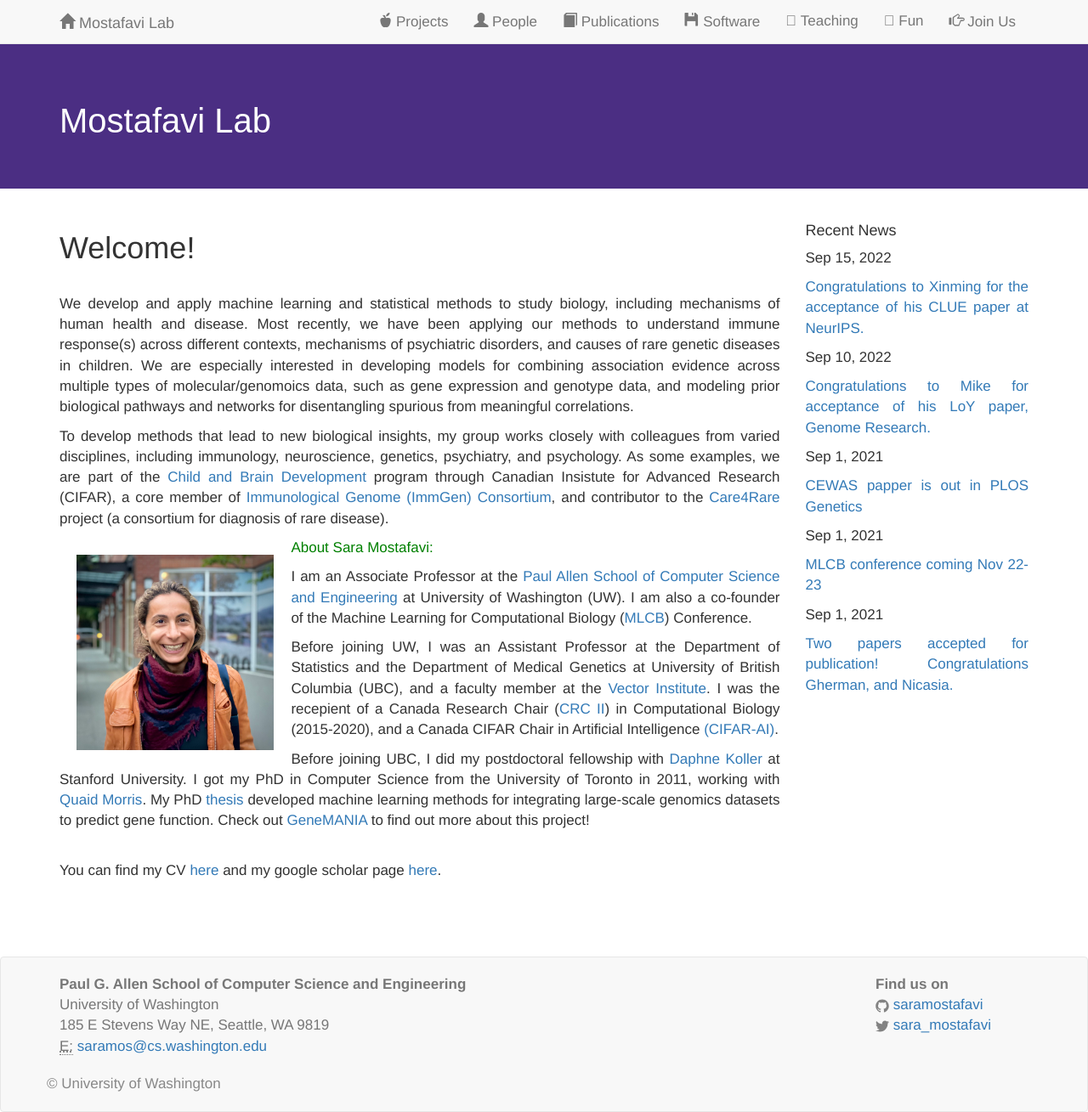
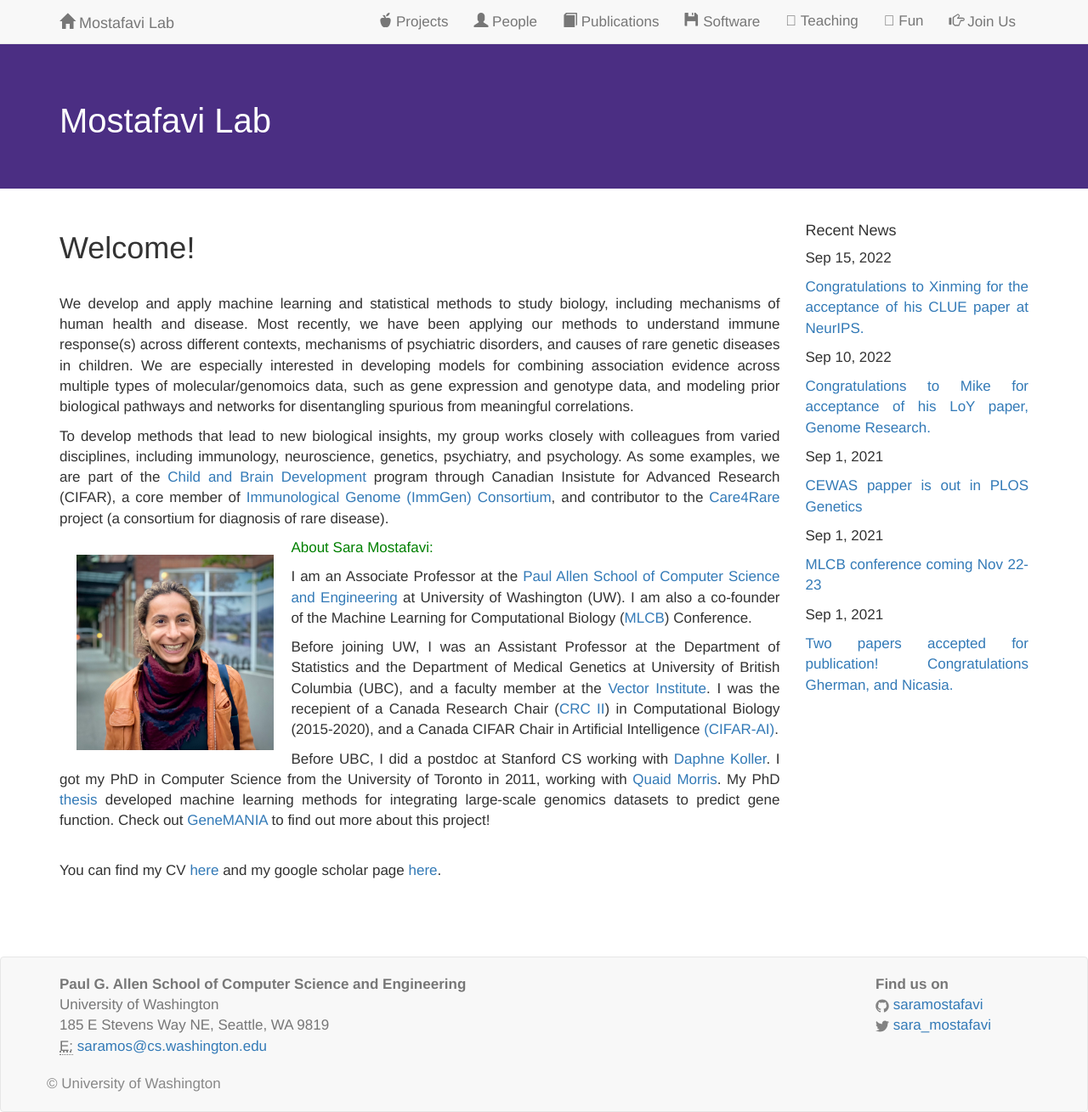
Before and after one commit to saramostafavi/saramostafavi.github.io, a Jekyll site: the page built from index.html, in a window 1280 px wide. Shown: the whole page at 85% size. Built offline with Jekyll 4.4.1, drawn with Linux system fonts in a browser that asks for light colours; nearby versions of some CDN libraries; a style sheet for code colours, icons or effects is not loaded.

Commit message:
Update index.html

```diff
--- a/index.html
+++ b/index.html
@@ -31,7 +31,7 @@ To develop methods that lead to new biological insights, my group works closely
 <p>
 Before joining UW, I  was an Assistant Professor at the Department of Statistics and the Department of Medical Genetics at University of British Columbia (UBC), and a faculty member at the <a href="https://vectorinstitute.ai/">Vector Institute</a>. I was the recepient of a Canada Research Chair (<a href="http://www.chairs-chaires.gc.ca/chairholders-titulaires/profile-eng.aspx?profileId=3457">CRC II</a>) in Computational Biology (2015-2020), and a Canada CIFAR Chair in Artificial Intelligence <a href="https://www.cifar.ca/cifarnews/2018/12/03/29-researchers-named-to-first-cohort-of-canada-cifar-artificial-intelligence-chairs">(CIFAR-AI)</a>.</p>
 
-<p>Before joining UBC, I did my postdoctoral fellowship with <a href="http://dags.stanford.edu/index.html">Daphne Koller</a> at Stanford University. I got my PhD in Computer Science from the University of Toronto in 2011, working with <a href="http://www.morrislab.ca/">Quaid Morris</a>.
+<p>Before UBC, I did a postdoc at Stanford CS working with <a href="http://dags.stanford.edu/index.html">Daphne Koller</a>. I got my PhD in Computer Science from the University of Toronto in 2011, working with <a href="http://www.morrislab.ca/">Quaid Morris</a>.
 My PhD <a href="http://ai.stanford.edu/~saram/thesis-v15r-march.pdf">thesis</a> developed machine learning methods for integrating large-scale genomics datasets to predict gene function.
 Check out <a href="http://www.genemania.org">GeneMANIA</a> to find out more about this project!
 </p>
```
